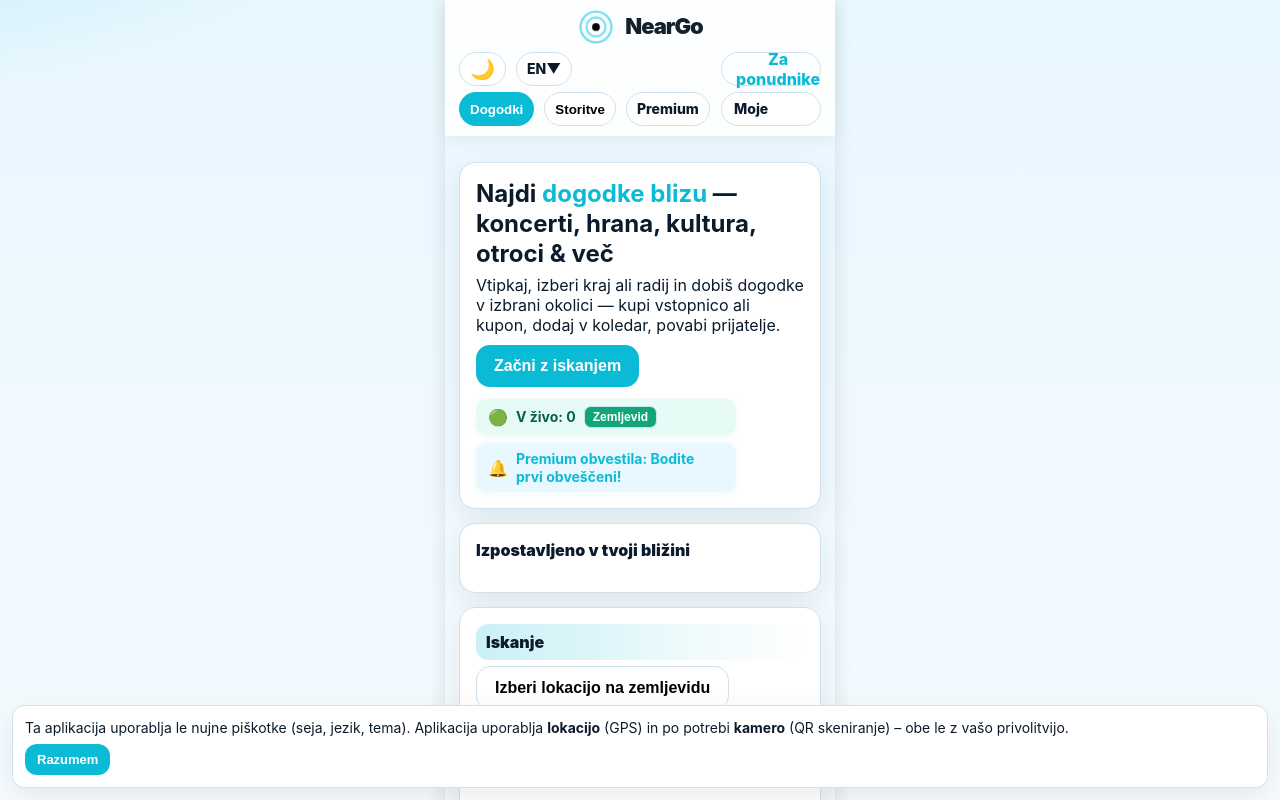
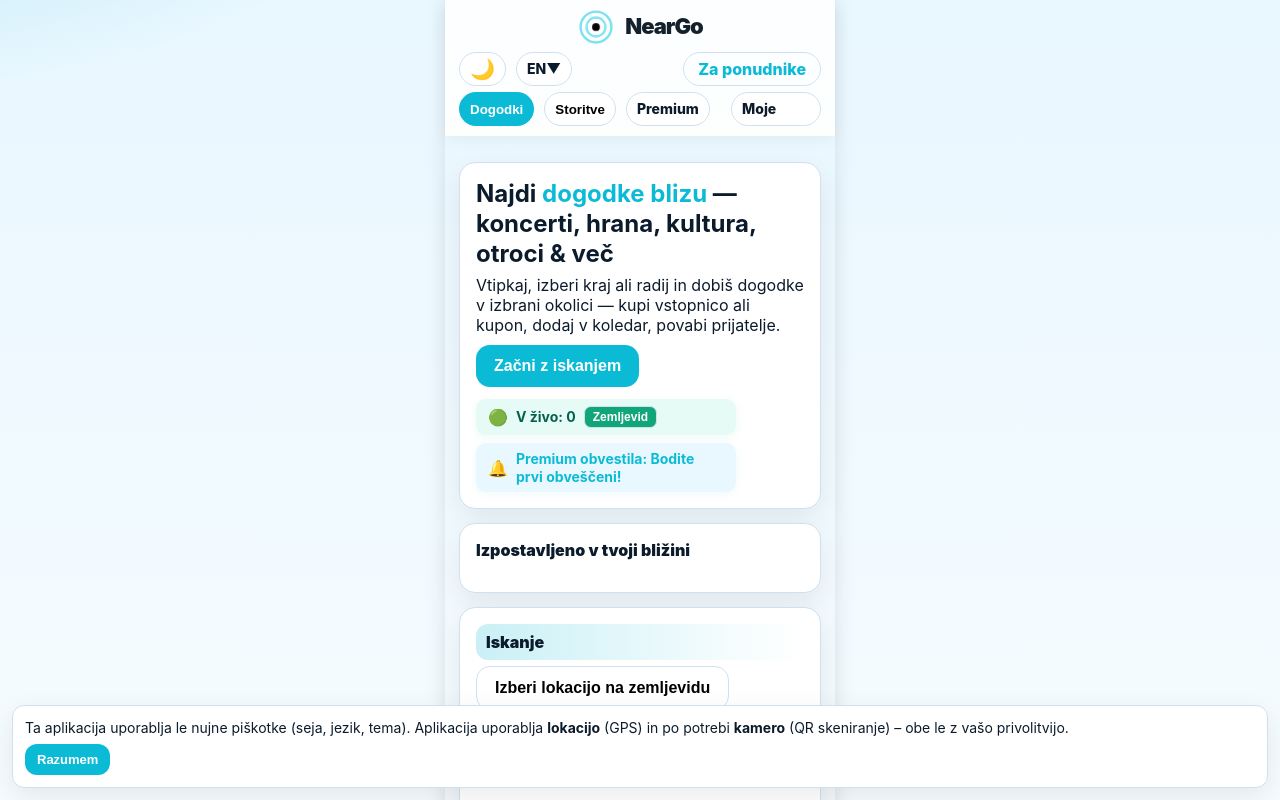
Before and after one commit to anaprivatmail-cyber/neargo, a website: page index.html in a window 1280 px wide. Shown: the top 800 px of the page. Drawn offline with nearby package versions, Linux system fonts and the light colour scheme; no server answers.

Commit message:
Vrni navigacijo na prejšnje stanje - osnovna razporeditev gumbov

```diff
--- a/index.html
+++ b/index.html
@@ -322,8 +322,7 @@
 
       <!-- ROW 1: Noč/Jezik – Za ponudnike -->
       <div class="nav-row row1">
-        <div class="left" style="display:flex;gap:10px;align-items:center;width:100%;justify-content:space-between;">
-          <div style="display:flex;gap:10px;align-items:center;">
+        <div class="left" style="display:flex;gap:10px;align-items:center;width:100%;justify-content:flex-start;">
           <button id="btnThemeToggle" class="pill" type="button" title="Preklopi temo" style="padding:0 10px; height:34px; display:flex;align-items:center;justify-content:center;font-size:18px;min-width:34px;">
             <span id="themeIcon" aria-label="Preklopi temo" style="font-size:20px;">🌙</span>
           </button>
@@ -332,8 +331,8 @@
             <select id="lang" aria-label="Jezik"></select>
             <div class="lang-menu" id="langMenu"></div>
           </div>
-          </div>
-          <a class="cta" id="btnOrganizersTop" href="/organizers.html" style="width:100px;text-align:center;">Za ponudnike</a>
+          <div style="flex:1"></div>
+          <a class="cta" id="btnOrganizersTop" href="/organizers.html" style="margin-right:0;">Za ponudnike</a>
         </div>
       </div>
 
@@ -345,7 +344,7 @@
             <button class="mode" data-mode="services">Storitve</button>
             <a class="pill" id="btnPremiumTop" href="/premium.html">Premium</a>
           </div>
-          <a class="pill" id="btnMine" href="/my.html" title="Moje vstopnice & kuponi" style="width:100px;text-align:center;padding:4px 12px;font-size:14px;">Moje <span id="pointsBadge" class="badge" style="margin-left:4px;display:none;font-size:11px;">0</span></a>
+          <a class="pill" id="btnMine" href="/my.html" title="Moje vstopnice & kuponi" style="min-width:90px;text-align:center;">Moje <span id="pointsBadge" class="badge" style="margin-left:6px;display:none">0</span></a>
         </div>
       </div>
     </div>
```
Lines whose indentation alone changed are shown as unchanged.
